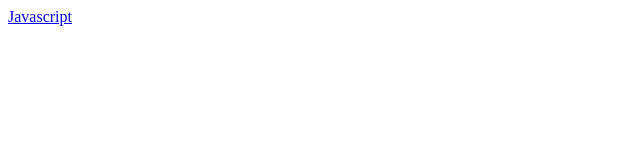
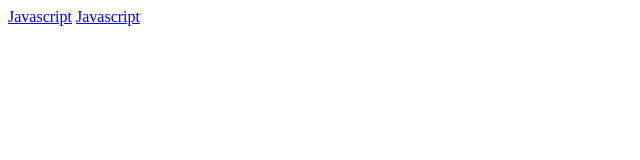
Before and after one commit to CJBeech/ProgrammingTheWeb, a plain HTML site: page index.html in a window 1280 px wide. Shown: the full height of the page, 0-640 px from the left. Drawn offline with Linux system fonts and the light colour scheme.

Commit message:
Update index.html

```diff
--- a/index.html
+++ b/index.html
@@ -7,5 +7,6 @@
 
 <body>
 <a href="Launguage/javascript.html" title="Javascript">Javascript</a>
+<a href="Launguage/html.html" title="HTML">Javascript</a>
 </body>
 </html>
```
